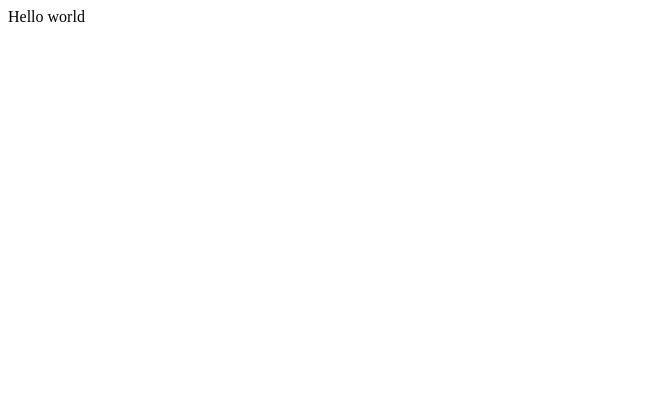
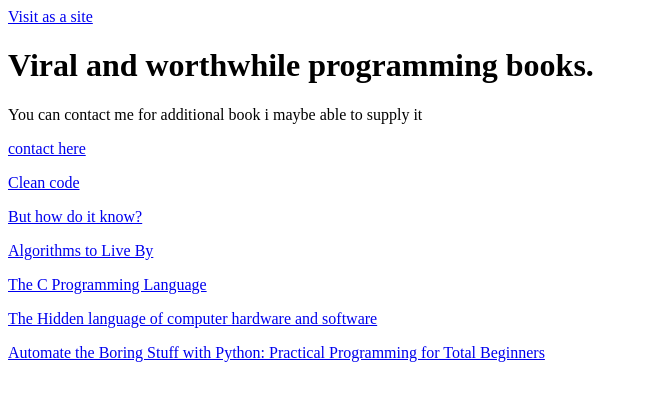
Before and after one commit to RaziFalah/Programming-books, a plain HTML site: page index.html in a window 1280 px wide. Shown: the whole page, without its empty margins (0-648 px from the left). Drawn offline with Linux system fonts and the light colour scheme.

Commit message:
Update index.html

```diff
--- a/index.html
+++ b/index.html
@@ -1 +1,10 @@
-Hello world
+<p><a href="https://razifalah.github.io/Programming-books/">Visit as a site</a></p>
+<p><h1>Viral and worthwhile programming books.</h1>
+You can contact me for additional book i maybe able to supply it<br> </p>
+<p><a href="https://razifalah.com/Contact/">contact here</a></p>
+<p><a href="Books/CleanCode.pdf">Clean code</a></p>
+<p><a href="Books/ButHowDoItKnow.pdf">But how do it know?</a></p>
+<p><a href="Books/AlgoToLiveBy.pdf">Algorithms to Live By</a></p>
+<p><a href="Books/Cascii.pdf">The C Programming Language</a></p>
+<p><a href="Books/TheHiddenLangComputerHardwareAndSoftware.pdf">The Hidden language of computer hardware and software</a></p>
+<p><a href="Books/ATBS.pdf">Automate the Boring Stuff with Python: Practical Programming for Total Beginners</a></p>
```
